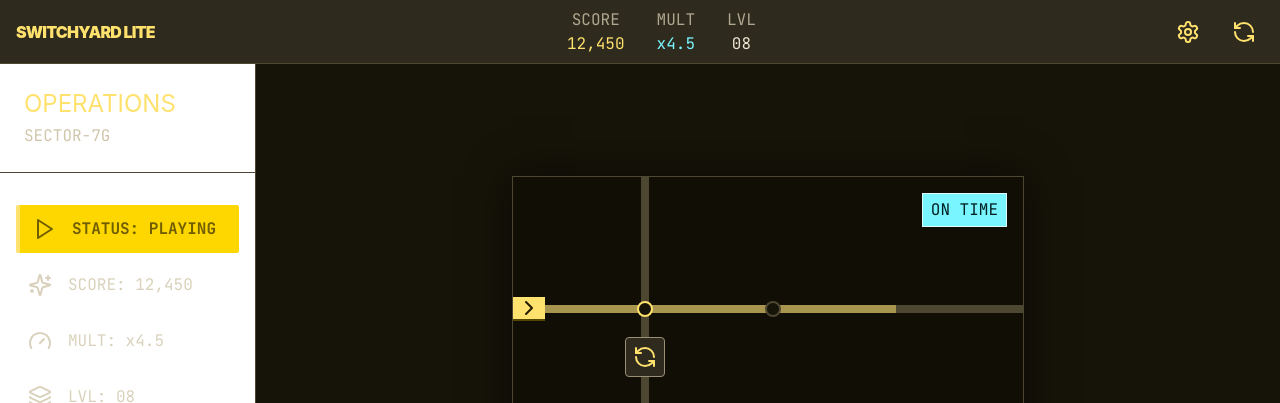
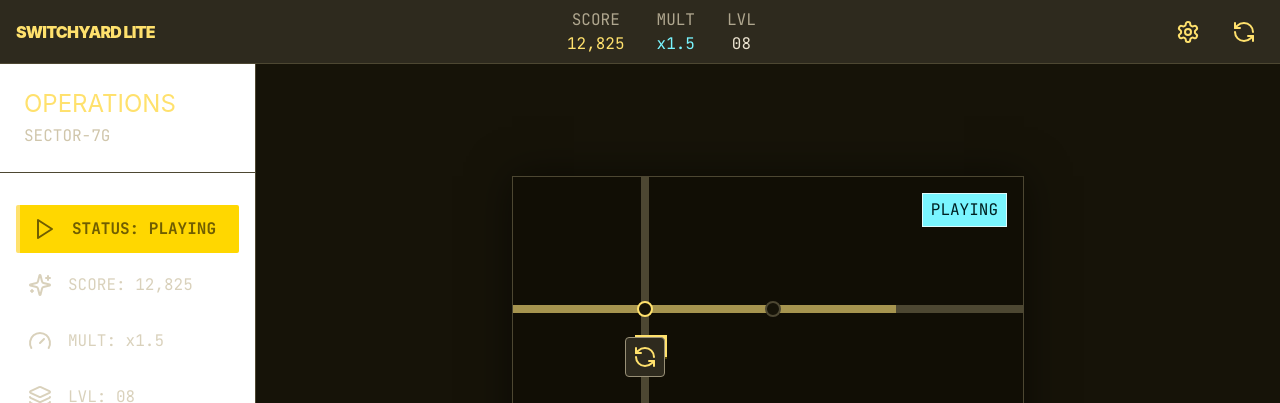
Before and after one commit to hikmetgulsesli/switchyard-lite-11af3d61, a React (Vite) app: page / in a window 1280 px wide. Shown: the top 403 px of the page. Built offline with nearby package versions, Linux system fonts and the light colour scheme.

Commit message:
feat: US-002 - Switchyard Lite - Gameplay - Switchyard Lite screen

```diff
--- a/src/App.tsx
+++ b/src/App.tsx
@@ -8,6 +8,9 @@ import {
   switchyardLiteReducer,
   type SwitchyardLiteScreen,
 } from "./features/switchyard-lite/switchyard-lite.store";
+import { actPauseGame } from "./features/surf-gameplay/act_pause_game";
+import { actRestartGame } from "./features/surf-gameplay/act_restart_game";
+import { actStartGame } from "./features/surf-gameplay/act_start_game";
 import { installSwitchyardLiteTestBridge } from "./test/bridge";
 
 export default function App() {
@@ -41,22 +44,22 @@ export default function App() {
         dispatch({ type: "switchLane", direction: 1 });
       }
 
-      if (event.key === " " || event.key === "Spacebar") {
+      if (event.key === " " || event.key === "Spacebar" || event.key === "Escape") {
         event.preventDefault();
-        dispatch({ type: "togglePause" });
+        actPauseGame(dispatch, state);
       }
     };
 
     window.addEventListener("keydown", onKeyDown);
     return () => window.removeEventListener("keydown", onKeyDown);
-  }, [state.activeScreen]);
+  }, [state]);
 
   const start = useCallback(() => {
-    dispatch({ type: "start" });
+    actStartGame(dispatch);
   }, []);
 
   const restart = useCallback(() => {
-    dispatch({ type: "restart" });
+    actRestartGame(dispatch);
   }, []);
 
   const setRuntimeDifficulty = useCallback((nextDifficulty: SwitchyardLiteDifficulty) => {
@@ -71,13 +74,14 @@ export default function App() {
     () => ({
       "settings-1": () => navigate("settings"),
       "restart-2": restart,
+      "status-playing-1": start,
       "sync-alt-3": () => dispatch({ type: "step", multiplier: 2 }),
-      "pause-4": () => dispatch({ type: "togglePause" }),
+      "pause-4": () => actPauseGame(dispatch, state),
       "resume-5": () => dispatch({ type: "resume" }),
       "restart-6": restart,
       "quit-7": () => navigate("settings"),
     }),
-    [navigate, restart],
+    [navigate, restart, start, state],
   );
 
   const settingsActions = useMemo(
@@ -99,7 +103,7 @@ export default function App() {
       restart,
       step: (multiplier) => dispatch({ type: "step", multiplier }),
       switchLane: (direction) => dispatch({ type: "switchLane", direction }),
-      pause: () => dispatch({ type: "togglePause" }),
+      pause: () => actPauseGame(dispatch, state),
       resume: () => dispatch({ type: "resume" }),
       setDifficulty: setRuntimeDifficulty,
       savePreferences: () => dispatch({ type: "savePreferences" }),
--- /dev/null
+++ b/src/features/surf-gameplay/act_pause_game.ts
@@ -0,0 +1,14 @@
+import type { Dispatch } from "react";
+import type {
+  SwitchyardLiteAction,
+  SwitchyardLiteState,
+} from "../switchyard-lite/switchyard-lite.store";
+
+export function actPauseGame(
+  dispatch: Dispatch<SwitchyardLiteAction>,
+  state: SwitchyardLiteState,
+) {
+  if (!state.runtime.paused && !state.runtime.gameOver) {
+    dispatch({ type: "togglePause" });
+  }
+}
--- /dev/null
+++ b/src/features/surf-gameplay/act_restart_game.ts
@@ -0,0 +1,6 @@
+import type { Dispatch } from "react";
+import type { SwitchyardLiteAction } from "../switchyard-lite/switchyard-lite.store";
+
+export function actRestartGame(dispatch: Dispatch<SwitchyardLiteAction>) {
+  dispatch({ type: "restart" });
+}
--- /dev/null
+++ b/src/features/surf-gameplay/act_start_game.ts
@@ -0,0 +1,6 @@
+import type { Dispatch } from "react";
+import type { SwitchyardLiteAction } from "../switchyard-lite/switchyard-lite.store";
+
+export function actStartGame(dispatch: Dispatch<SwitchyardLiteAction>) {
+  dispatch({ type: "start" });
+}
--- a/src/screens/GameplaySwitchyardLite.tsx
+++ b/src/screens/GameplaySwitchyardLite.tsx
@@ -14,12 +14,23 @@ export type GameplaySwitchyardLiteActionId = "settings-1" | "restart-2" | "sync-
 
 export interface GameplaySwitchyardLiteProps {
   actions?: Partial<Record<GameplaySwitchyardLiteActionId, () => void>>;
-  runtime?: { player?: { lane?: number; position?: number }; obstacles?: Array<{ lane?: number; position?: number }>; shards?: Array<{ lane?: number; position?: number }>; score?: number; energy?: number; lives?: number; paused?: boolean };
+  runtime?: { player?: { lane?: number; position?: number }; obstacles?: Array<{ lane?: number; position?: number }>; shards?: Array<{ lane?: number; position?: number }>; score?: number; energy?: number; lives?: number; routesCompleted?: number; level?: number; paused?: boolean; gameOver?: boolean; status?: "playing" | "paused" | "gameOver" };
 
 }
 
 export function GameplaySwitchyardLite({ actions, runtime }: GameplaySwitchyardLiteProps) {
-  void runtime;
+  const score = runtime?.score ?? 12450;
+  const routesCompleted = runtime?.routesCompleted ?? 7;
+  const multiplier = (1 + routesCompleted * 0.5).toFixed(1);
+  const level = runtime?.level ?? 8;
+  const status = runtime?.status ?? (runtime?.paused ? "paused" : "playing");
+  const statusLabel = status === "gameOver" ? "GAME OVER" : status.toUpperCase();
+  const scoreLabel = score.toLocaleString("en-US");
+  const levelLabel = String(level).padStart(2, "0");
+  const playerLeft = `${Math.min(88, Math.max(0, runtime?.player?.position ?? 0))}%`;
+  const playerTop = `${Math.min(88, Math.max(0, (runtime?.player?.lane ?? 1) * 25 + 6))}%`;
+  const actionLabel = runtime?.paused ? "PAUSED" : "PAUSE";
+
   return (
     <>
       {/* TopAppBar (Predicted JSON structure) */}
@@ -31,15 +42,15 @@ export function GameplaySwitchyardLite({ actions, runtime }: GameplaySwitchyardL
       <div className="hidden md:flex gap-8">
       <div className="flex flex-col items-center">
       <span className="text-label-caps font-label-caps text-on-surface-variant opacity-80">SCORE</span>
-      <span className="text-technical-lg font-technical-lg text-primary-fixed">12,450</span>
+      <span className="text-technical-lg font-technical-lg text-primary-fixed">{scoreLabel}</span>
       </div>
       <div className="flex flex-col items-center">
       <span className="text-label-caps font-label-caps text-on-surface-variant opacity-80">MULT</span>
-      <span className="text-technical-lg font-technical-lg text-tertiary-fixed">x4.5</span>
+      <span className="text-technical-lg font-technical-lg text-tertiary-fixed">x{multiplier}</span>
       </div>
       <div className="flex flex-col items-center">
       <span className="text-label-caps font-label-caps text-on-surface-variant opacity-80">LVL</span>
-      <span className="text-technical-lg font-technical-lg text-on-surface">08</span>
+      <span className="text-technical-lg font-technical-lg text-on-surface">{levelLabel}</span>
       </div>
       </div>
       <div className="flex items-center gap-4">
@@ -62,19 +73,19 @@ export function GameplaySwitchyardLite({ actions, runtime }: GameplaySwitchyardL
       <nav className="flex flex-col gap-2 px-4 flex-1">
       <a className="flex items-center gap-4 p-3 rounded-DEFAULT hover:bg-surface-container-high transition-colors bg-primary-container text-on-primary-container font-bold border-l-4 border-primary-fixed active:scale-95 transition-colors" href="#" data-action-id="status-playing-1" onClick={(event) => { event.preventDefault(); actions?.["status-playing-1"]?.(); }}>
       <Play aria-hidden={true} focusable="false" />
-      <span className="text-label-caps font-label-caps">STATUS: PLAYING</span>
+      <span className="text-label-caps font-label-caps">STATUS: {statusLabel}</span>
       </a>
       <a className="flex items-center gap-4 p-3 rounded-DEFAULT hover:bg-surface-container-high transition-colors text-on-surface-variant opacity-80 active:scale-95 transition-colors" href="#" data-action-id="score-12-450-2" onClick={(event) => { event.preventDefault(); actions?.["score-12-450-2"]?.(); }}>
       <Sparkles aria-hidden={true} focusable="false" />
-      <span className="text-label-caps font-label-caps">SCORE: 12,450</span>
+      <span className="text-label-caps font-label-caps">SCORE: {scoreLabel}</span>
       </a>
       <a className="flex items-center gap-4 p-3 rounded-DEFAULT hover:bg-surface-container-high transition-colors text-on-surface-variant opacity-80 active:scale-95 transition-colors" href="#" data-action-id="mult-x4-5-3" onClick={(event) => { event.preventDefault(); actions?.["mult-x4-5-3"]?.(); }}>
       <Gauge aria-hidden={true} focusable="false" />
-      <span className="text-label-caps font-label-caps">MULT: x4.5</span>
+      <span className="text-label-caps font-label-caps">MULT: x{multiplier}</span>
       </a>
       <a className="flex items-center gap-4 p-3 rounded-DEFAULT hover:bg-surface-container-high transition-colors text-on-surface-variant opacity-80 active:scale-95 transition-colors" href="#" data-action-id="lvl-08-4" onClick={(event) => { event.preventDefault(); actions?.["lvl-08-4"]?.(); }}>
       <Layers aria-hidden={true} focusable="false" />
-      <span className="text-label-caps font-label-caps">LVL: 08</span>
+      <span className="text-label-caps font-label-caps">LVL: {levelLabel}</span>
       </a>
       </nav>
       <div className="p-6 mt-auto">
@@ -90,15 +101,15 @@ export function GameplaySwitchyardLite({ actions, runtime }: GameplaySwitchyardL
       <div className="md:hidden absolute top-4 left-4 right-4 flex justify-between items-center z-10 bg-surface-container-high/80 backdrop-blur-md p-3 rounded-lg border border-outline-variant">
       <div className="flex flex-col">
       <span className="text-label-caps font-label-caps text-on-surface-variant">SCORE</span>
-      <span className="text-technical-md font-technical-md text-primary-fixed">12,450</span>
+      <span className="text-technical-md font-technical-md text-primary-fixed">{scoreLabel}</span>
       </div>
       <div className="flex flex-col items-center">
       <span className="text-label-caps font-label-caps text-on-surface-variant">MULT</span>
-      <span className="text-technical-md font-technical-md text-tertiary-fixed">x4.5</span>
+      <span className="text-technical-md font-technical-md text-tertiary-fixed">x{multiplier}</span>
       </div>
       <div className="flex flex-col items-end">
       <span className="text-label-caps font-label-caps text-on-surface-variant">LVL</span>
-      <span className="text-technical-md font-technical-md text-on-surface">08</span>
+      <span className="text-technical-md font-technical-md text-on-surface">{levelLabel}</span>
       </div>
       </div>
       {/* The Grid Canvas (Centered) */}
@@ -114,7 +125,7 @@ export function GameplaySwitchyardLite({ actions, runtime }: GameplaySwitchyardL
       <div className="absolute top-[124px] left-[252px] w-4 h-4 rounded-full bg-surface border-2 border-outline-variant z-10"></div>
       <div className="absolute top-[252px] left-[124px] w-4 h-4 rounded-full bg-surface border-2 border-outline-variant z-10"></div>
       {/* The Train */}
-      <div className="absolute top-[120px] left-0 w-8 h-6 bg-primary-fixed border-b-2 border-on-primary-fixed-variant train z-20 flex items-center justify-center">
+      <div className="absolute top-[120px] left-0 w-8 h-6 bg-primary-fixed border-b-2 border-on-primary-fixed-variant train z-20 flex items-center justify-center" style={{ left: playerLeft, top: playerTop }}>
       <ChevronRight style={{fontVariationSettings: "'FILL' 1"}} className="text-on-primary-fixed text-[16px]" aria-hidden={true} focusable="false" />
       </div>
       {/* Switch Control Buttons (Interactive Overlays) */}
@@ -123,14 +134,14 @@ export function GameplaySwitchyardLite({ actions, runtime }: GameplaySwitchyardL
       </button>
       {/* Status Chips (In-canvas alerts) */}
       <div className="absolute top-4 right-4 bg-tertiary-fixed text-on-tertiary-fixed px-2 py-1 text-label-caps font-label-caps border border-tertiary">
-                           ON TIME
+                           {statusLabel}
                        </div>
       </div>
       {/* In-game Pause/Action Overlay (Bottom Right) */}
       <div className="absolute bottom-8 right-8 flex gap-4 z-30 hidden md:flex">
       <button className="bg-surface-container-high border border-outline-variant text-on-surface px-6 py-3 rounded-lg flex items-center gap-2 btn-tactile border-b-outline hover:bg-surface-container-highest" type="button" data-action-id="pause-4" onClick={actions?.["pause-4"]}>
       <Pause aria-hidden={true} focusable="false" />
-      <span className="text-technical-md font-technical-md">PAUSE</span>
+      <span className="text-technical-md font-technical-md">{actionLabel}</span>
       </button>
       </div>
       </main>
```
